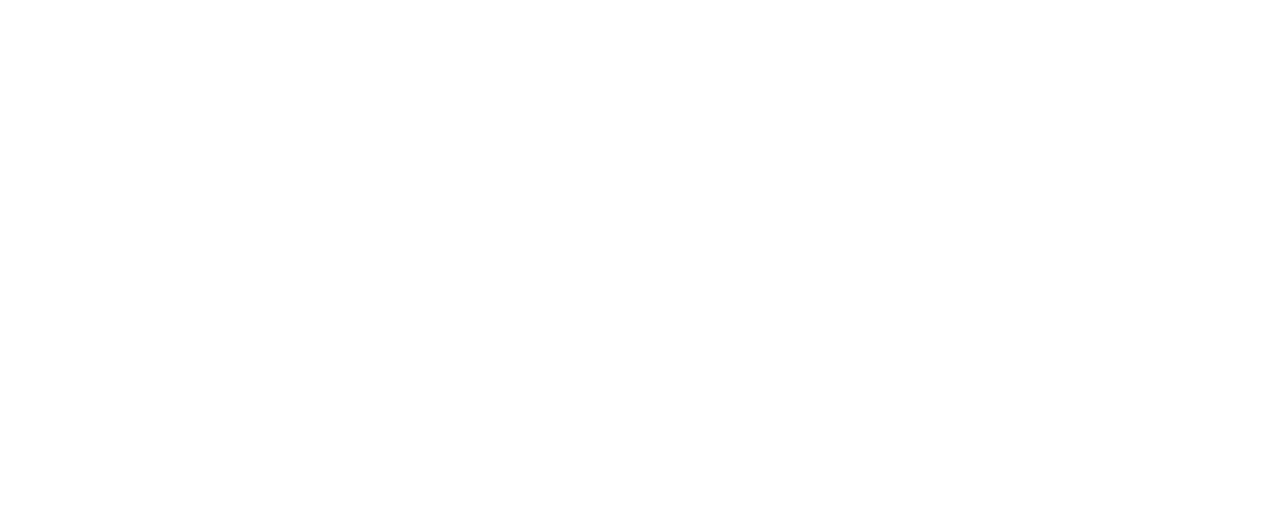
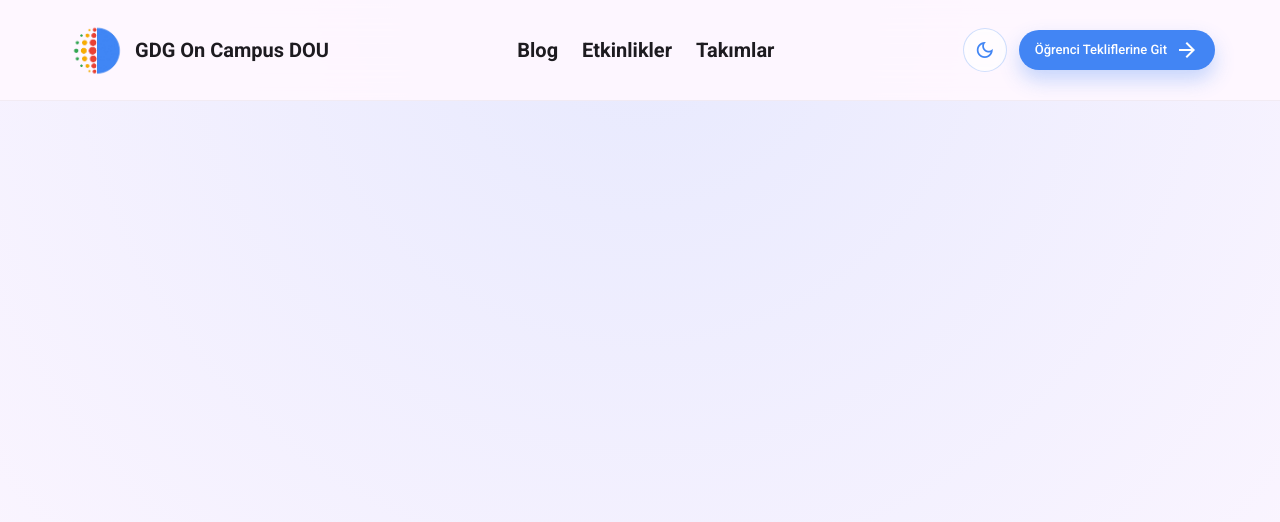
Before and after one commit to gdg-dogus/gdg-dou-website, a plain HTML site: page components/navbar.html in a window 1280 px wide. Drawn offline with nearby package versions, Linux system fonts and the light colour scheme; a web font is replaced by a local one.

Commit message:
feat: integrate navbar page + refactor project code

```diff
--- a/components/navbar.html
+++ b/components/navbar.html
@@ -0,0 +1,51 @@
+<!DOCTYPE html>
+<html lang="en" data-color-scheme="light">
+<head>
+    <meta charset="UTF-8">
+    <meta name="viewport" content="width=device-width, initial-scale=1.0">
+    <title>GDG On Campus DOU</title>
+
+    <link href="https://fonts.googleapis.com/css2?family=Google+Sans:wght@400;500;700&family=Roboto:wght@300;400;500;700&display=swap" rel="stylesheet">
+    <link href="https://fonts.googleapis.com/css2?family=Material+Symbols+Outlined:opsz,wght,FILL,GRAD@20..48,100..700,0..1,-50..200" rel="stylesheet">
+
+    <link rel="stylesheet" href="../css/base.css">
+    <link rel="stylesheet" href="../css/layout.css">
+    <link rel="stylesheet" href="../css/components.css">
+</head>
+<body>
+    <nav class="navbar">
+        <div class="container">
+            <div class="nav-brand">
+                <a href="index.html" class="logo">
+                    <img src="../images/logo.png" alt="logo">
+                    <span class="brand-text">GDG On Campus DOU</span>
+                </a>
+            </div>
+
+            <div class="nav-links">
+                <a href="blog.html" class="nav-link">
+                    <span class="brand-text">Blog</span>
+                </a>
+                <a href="events.html" class="nav-link">
+                    <span class="brand-text">Etkinlikler</span>
+                </a>
+                <a href="team.html" class="nav-link">
+                    <span class="brand-text">Takımlar</span>
+                </a>
+            </div>
+
+            <div class="nav-actions">
+                <button class="theme-toggle" id="themeToggle" aria-label="Toggle color scheme">
+                    <span class="material-symbols-outlined" id="themeToggleIcon">dark_mode</span>
+                </button>
+                <a class="btn btn-primary btn-sm" href="offers.html">
+                    Öğrenci Tekliflerine Git
+                    <span class="material-symbols-outlined">arrow_forward</span>
+                </a>
+            </div>
+        </div>
+    </nav>
+
+    <script type="module" src="../js/main.js"></script>
+</body>
+</html>
--- a/css/layout.css
+++ b/css/layout.css
@@ -27,12 +27,35 @@
     gap: 8px;
 }
 
+.nav-links {
+    display: flex;
+    gap: 24px;
+}
+
+.nav-links a {
+    text-decoration: none;
+    color: var(--offer-color-text);
+    font-weight: 500;
+    font-size: 20px;
+    transition: color 0.2s ease;
+}
+
+.nav-links a:hover {
+    color: var(--offer-color-primary-hover);
+    transition: all 0.2s ease-in-out;
+}
+
 .logo {
     display: inline-flex;
     align-items: center;
     gap: 6px;
     font-weight: 600;
     color: var(--offer-color-text);
+}
+
+.logo img {
+    width: 4rem;
+    height: auto;
 }
 
 .logo .material-symbols-outlined {
```
Also changed, not shown: css/base.css (line endings or trailing spaces), css/components.css (line endings or trailing spaces), css/pages/offers.css (line endings or trailing spaces), images/logo.png (added), index.html (line endings or trailing spaces), js/data/offersData.js (line endings or trailing spaces), js/main.js (line endings or trailing spaces), js/renderers/offersRenderer.js (line endings or trailing spaces), offers.html (line endings or trailing spaces), team.html (deleted), teams.html (added), 3 other files.
